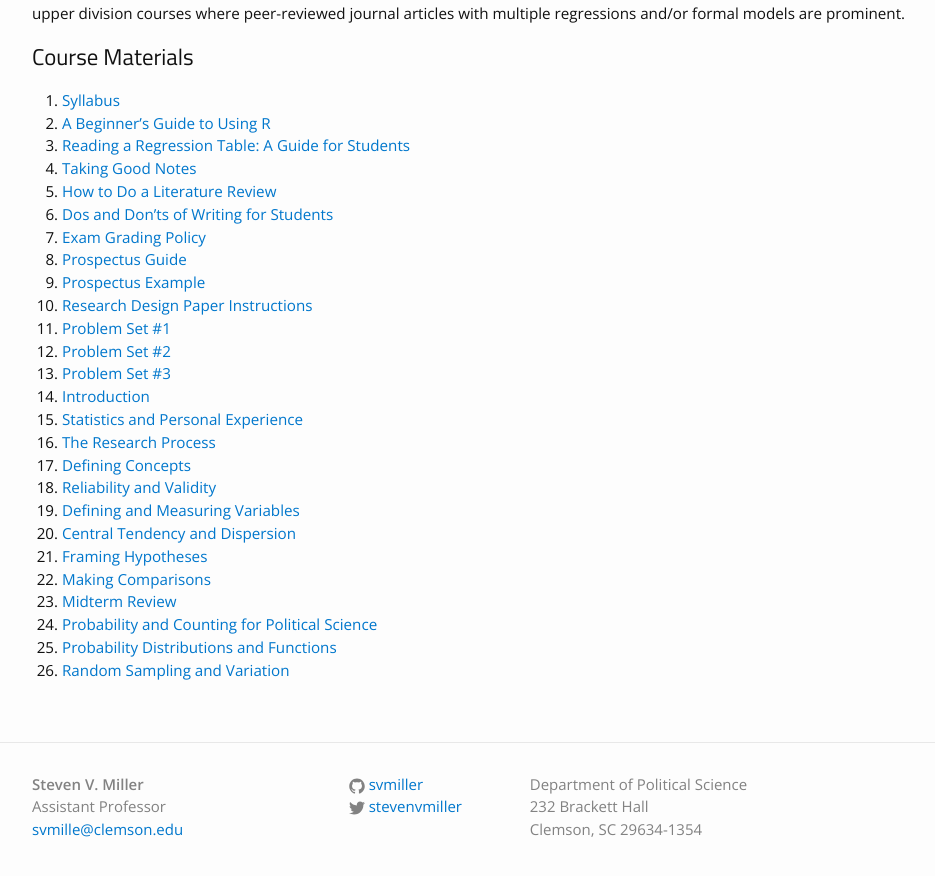
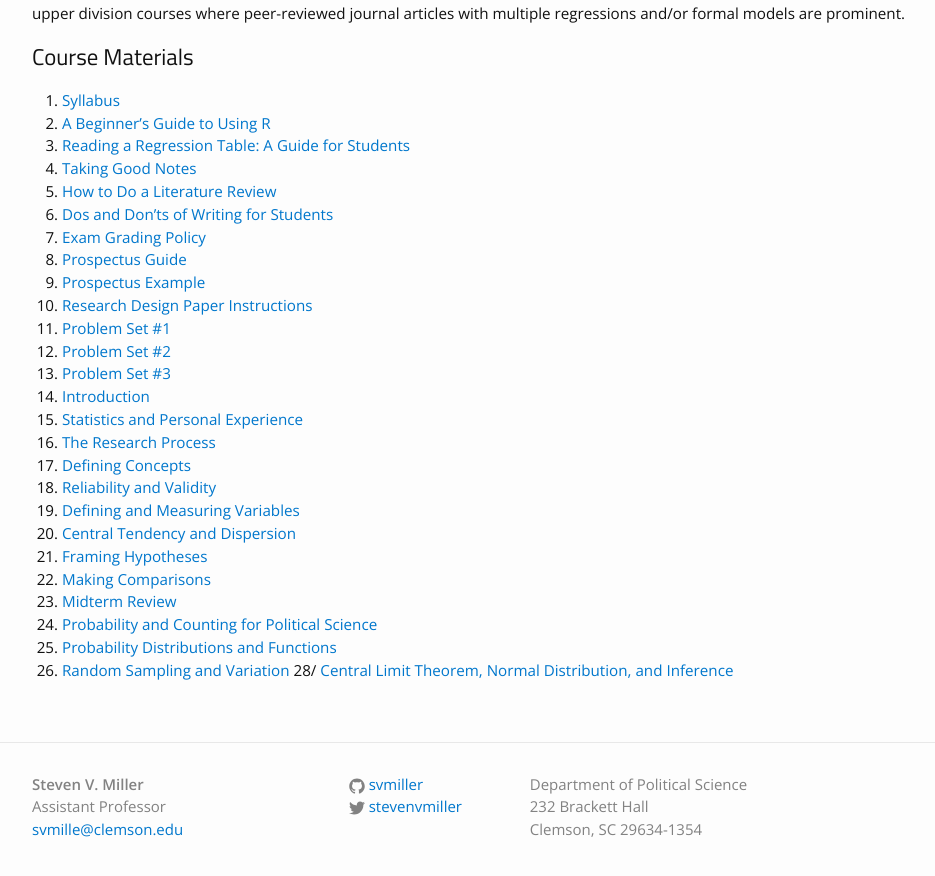
Before and after one commit to svmiller/svmiller.github.io, a Jekyll site: the page built from teaching/posc-3410.md, in a window 1280 px wide and 900 px high, scrolled down 608 px. Shown: the top 876 px of the window, without its empty margins (163-1098 px from the left). Built offline with Jekyll 4.4.1, drawn with Linux system fonts in a browser that asks for light colours; some web fonts are replaced.

Commit message:
add lecture 10.08.2015

```diff
--- a/teaching/posc-3410.md
+++ b/teaching/posc-3410.md
@@ -36,3 +36,4 @@ Both students and scholars alike are in political science as a result of their k
 24. [Probability and Counting for Political Science](https://www.dropbox.com/s/7ndq1w8nijfth3b/posc3410-lecture-probability-1.pdf?dl=0)
 25. [Probability Distributions and Functions](https://www.dropbox.com/s/ptkvzuutb7qu73z/posc3410-lecture-probability-2.pdf?dl=0)
 26. [Random Sampling and Variation](https://www.dropbox.com/s/w4r7j3tpgkm440h/posc3410-lecture-random-sampling-variation.pdf?dl=0)
+28/ [Central Limit Theorem, Normal Distribution, and Inference](https://www.dropbox.com/s/xik3n8cs9xe9i5q/posc3410-lecture-clt-nd-inference.pdf?dl=0)
```
Also changed, not shown: teaching/posc-1020.md (+1 -0 lines).
